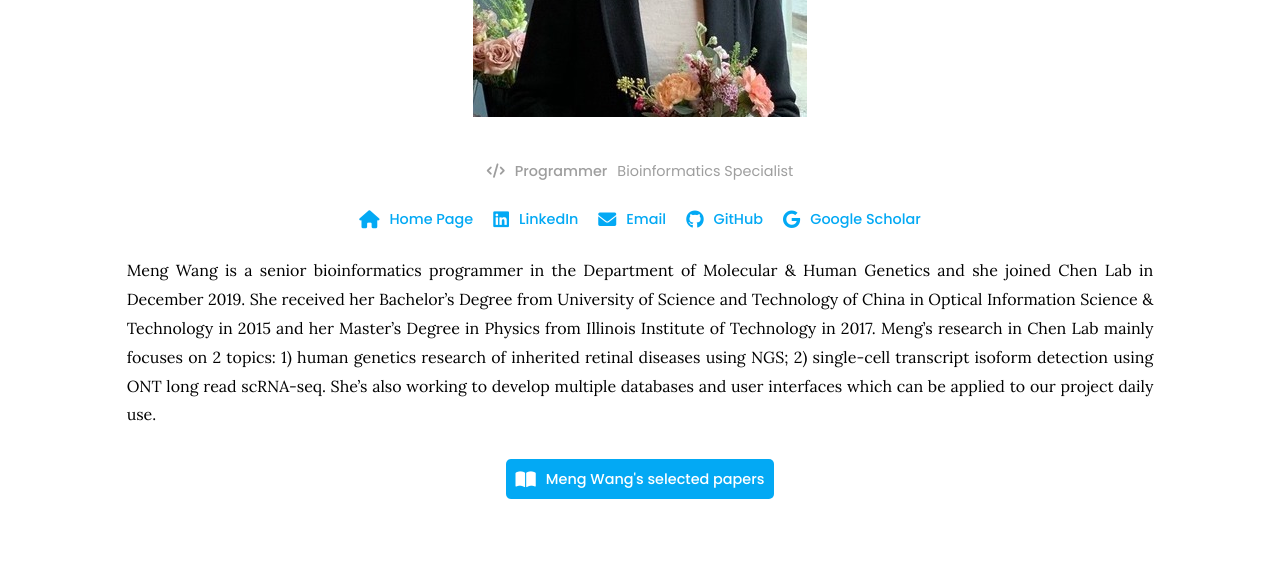
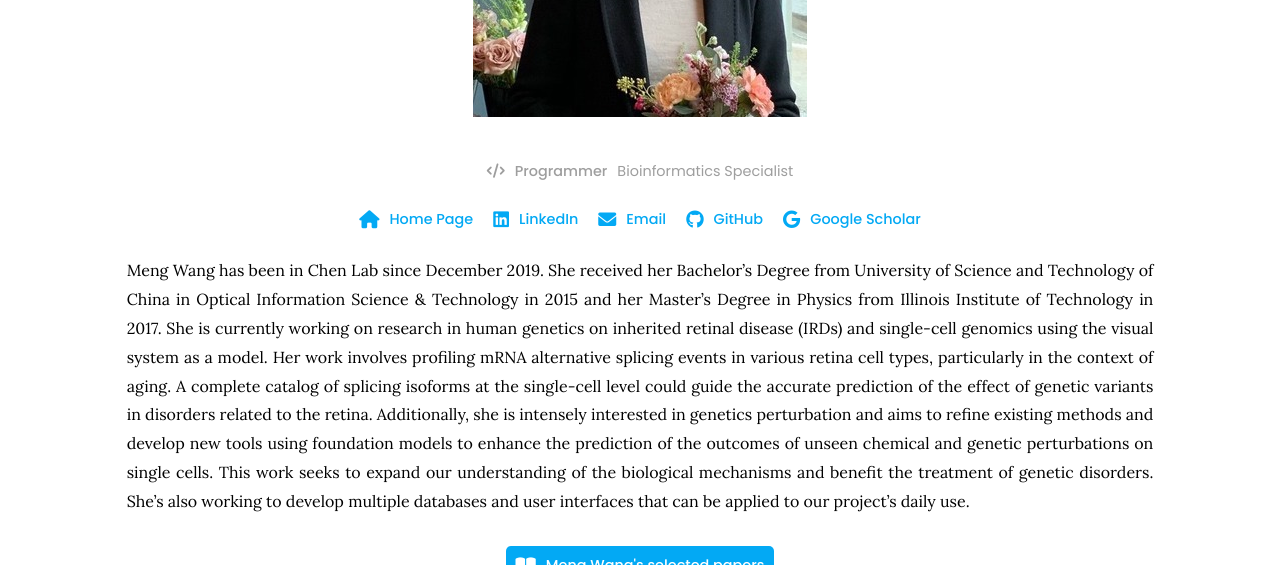
Before and after one commit to RCHENLAB/rchenlab.github.io, a Jekyll site: the page built from _members/meng-wang.md, in a window 1280 px wide and 900 px high, scrolled down 537 px, cut to the strip 0-565 px from the top of the window. Built offline with Jekyll 4.4.1, drawn with Linux system fonts in a browser that asks for light colours.

Commit message:
Update meng-wang.md

```diff
--- a/_members/meng-wang.md
+++ b/_members/meng-wang.md
@@ -15,4 +15,4 @@ links:
   google-scholar: 3TMGqOIAAAAJ&hl=en
 ---
 
-Meng Wang is a senior bioinformatics programmer in the Department of Molecular & Human Genetics and she joined Chen Lab in December 2019. She received her Bachelor’s Degree from University of Science and Technology of China in Optical Information Science & Technology in 2015 and her Master's Degree in Physics from Illinois Institute of Technology in 2017. Meng’s research in Chen Lab mainly focuses on 2 topics: 1) human genetics research of inherited retinal diseases using NGS; 2) single-cell transcript isoform detection using ONT long read scRNA-seq. She’s also working to develop multiple databases and user interfaces which can be applied to our project daily use.
+Meng Wang has been in Chen Lab since December 2019. She received her Bachelor’s Degree from University of Science and Technology of China in Optical Information Science & Technology in 2015 and her Master's Degree in Physics from Illinois Institute of Technology in 2017. She is currently working on research in human genetics on inherited retinal disease (IRDs) and single-cell genomics using the visual system as a model. Her work involves profiling mRNA alternative splicing events in various retina cell types, particularly in the context of aging. A complete catalog of splicing isoforms at the single-cell level could guide the accurate prediction of the effect of genetic variants in disorders related to the retina. Additionally, she is intensely interested in genetics perturbation and aims to refine existing methods and develop new tools using foundation models to enhance the prediction of the outcomes of unseen chemical and genetic perturbations on single cells. This work seeks to expand our understanding of the biological mechanisms and benefit the treatment of genetic disorders. She’s also working to develop multiple databases and user interfaces that can be applied to our project's daily use.
```
